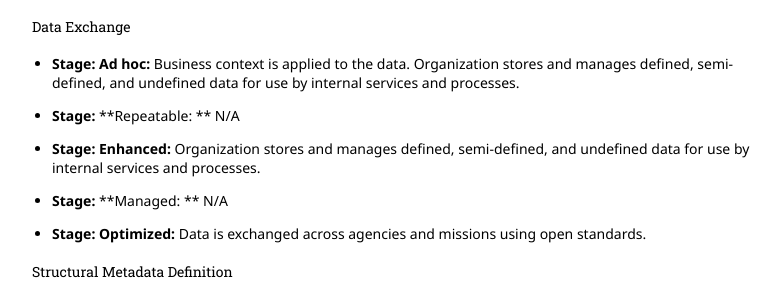
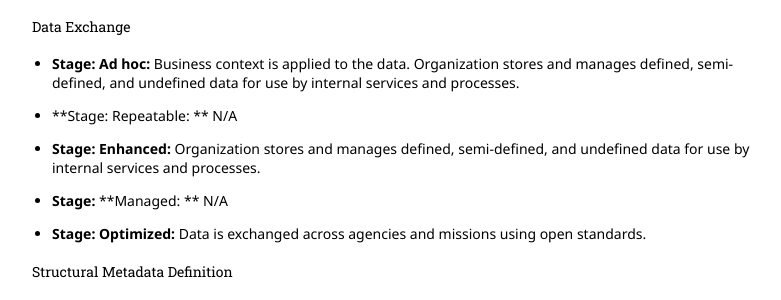
Before and after one commit to Project-Interoperability/project-interoperability.github.io, a Jekyll site: the page built from maturity-model.md, in a window 1280 px wide and 900 px high, scrolled down 3446 px. Shown: the part 154-454 px from the top of the window, without its empty margins (248-1029 px from the left). Built offline with Jekyll 4.4.1, drawn with Linux system fonts in a browser that asks for light colours; nearby versions of some CDN libraries.

```diff
--- a/maturity-model.md
+++ b/maturity-model.md
@@ -132,9 +132,9 @@ The Data Domain maturity model is divided into functions or process groups (rows
 
 * **Stage: Ad hoc:** Business context is applied to the data. Organization stores and manages defined, semi-defined, and undefined data for use by internal services and processes.
 
-* **Stage:** **Repeatable: ** N/A
+* **Stage: Repeatable: ** N/A
 
-* **Stage:** **Enhanced:** Organization stores and manages defined, semi-defined, and undefined data for use by internal services and processes.
+* **Stage: Enhanced:** Organization stores and manages defined, semi-defined, and undefined data for use by internal services and processes.
 
 * **Stage:** **Managed: ** N/A
 
```
